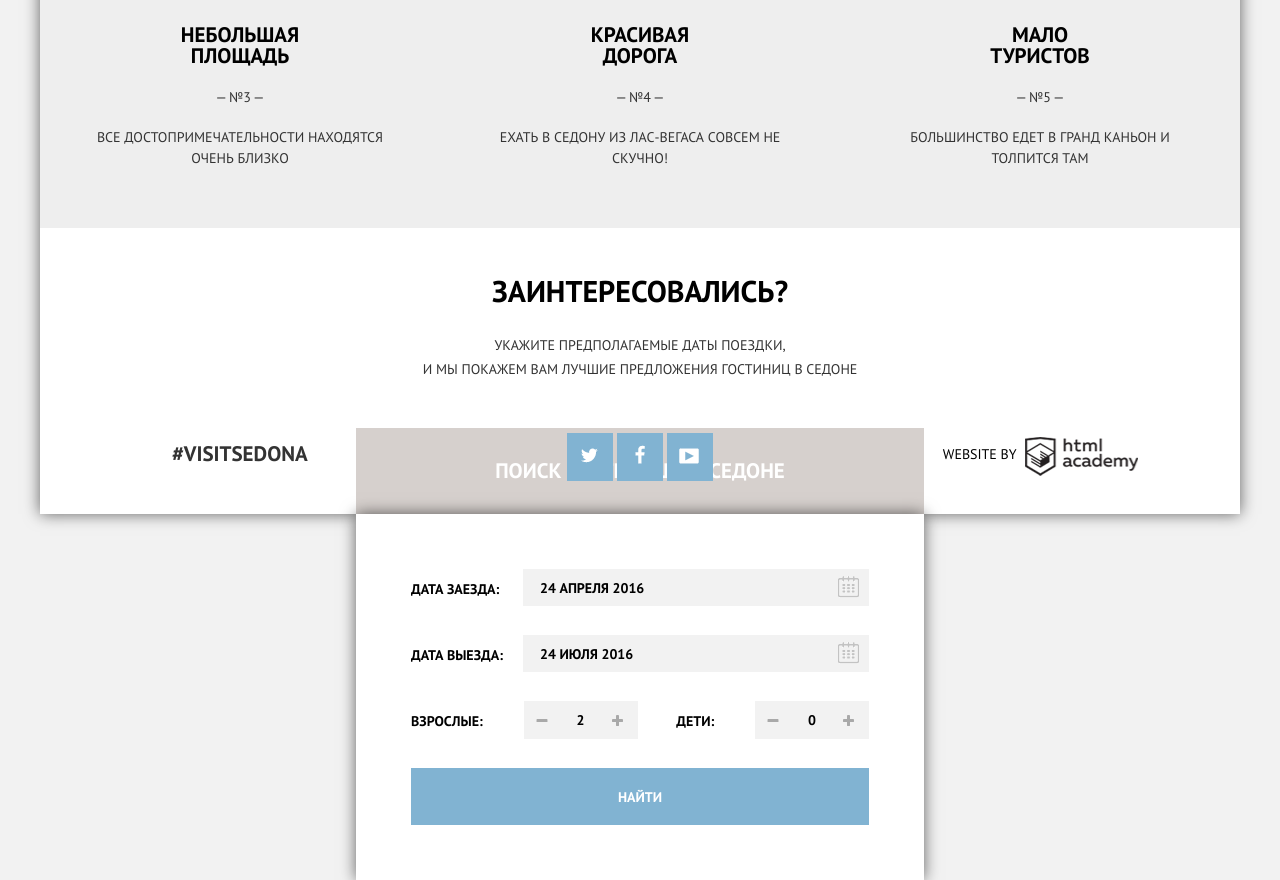
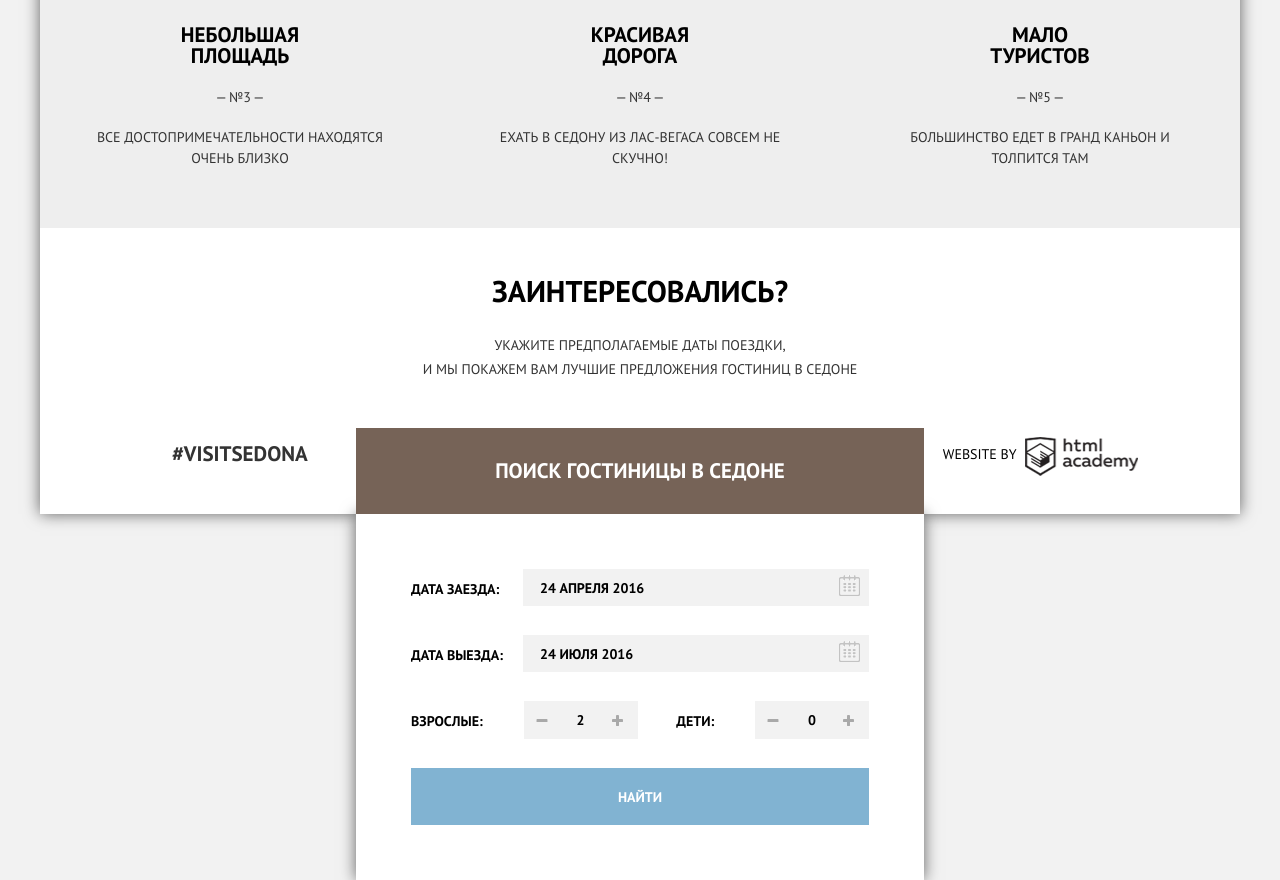
Before and after one commit to whie/199557-sedona, a plain HTML site: page index.html in a window 1280 px wide. Shown: the part 1649-2529 px from the top of the page. Drawn offline with Linux system fonts and the light colour scheme.

Commit message:
Изменение элемента (календарь) в форме в соответствие с тех. заданием

```diff
--- a/css/style.css
+++ b/css/style.css
@@ -245,6 +245,7 @@ li.logo {
   line-height: 26px;
   color: #ffffff;
   background-color: #766357;
+  z-index: 1000;
 }
 .search-btn:hover {
   cursor: pointer;
@@ -266,11 +267,34 @@ li.logo {
   text-align: left;
   box-sizing: border-box;
   box-shadow: 0 0 15px 0 rgba(0,0,0,0.6);
-  z-index: 1000;
+  z-index: 100;
+}
+.selected-date {
+  position: relative;
+  display: flex;
+  justify-content: space-between;
+  width: 100%;
 }
 .search label {
   line-height: 40px;
   height: 37px;
+}
+.calendar {
+  position: absolute;
+  top: 6px;
+  right: 9px;
+  content: "";
+  width: 21px;
+  height: 21px;
+  background-image: url("../img/sprite-calendar.png");
+  background-position: 0px 0px;
+  background-repeat: no-repeat;
+}
+.calendar:hover {
+  background-position: 0px -47px;
+}
+.calendar:active {
+  background-position: 0px -91px;
 }
 .search input {
   box-sizing: border-box;
@@ -283,10 +307,7 @@ li.logo {
   text-transform: uppercase;
 }
 .search input[type="text"] {
-  padding: 0px 30px 0 15px;
-  background-image: url("../img/sprite-calendar.png");
-  background-position: 97.5% 5px;
-  background-repeat: no-repeat;
+  padding: 0px 35px 0 15px;
 }
 .search input[type="number"] {
   margin-left: 2px;
@@ -304,7 +325,6 @@ li.logo {
   height: 12px;
   width: 12px;
   cursor: pointer;
-
   background: url("../img/sprite-qty-btn.png") center no-repeat;
 }
 .number-minus {
@@ -346,12 +366,6 @@ li.logo {
   background-color: #ffffff;
   border: 2px solid #e5e5e5;
 }
-.search input[type="text"]:hover {
-  background-position: 97.5% -42px;
-}
-.search input[type="text"]:active {
-  background-position: 97.5% -86px;
-}
 .search input[type="submit"]:hover {
   border: none;
   background-color: #669ec0;
@@ -368,7 +382,7 @@ li.logo {
   width: 100%;
   padding: 0;
   height: 120px;
-  background-color: rgba(255,255,255,0.7);
+  background-color: rgba(255,255,255,0.9);
 }
 .index-footer {
   position: absolute;
@@ -656,10 +670,10 @@ a.sorting-decrease {
   background-position: -5px -5px;
 }
 a.sorting-decrease:hover {
-  background-position: -5px -25px;
+  background-position: -5px -45px;
 }
 a.sorting-decrease:active {
-  background-position: -5px -45px;
+  background-position: -5px -25px;
 }
 a.arrow-active {
   background-position: -5px -25px;
--- a/index.html
+++ b/index.html
@@ -96,10 +96,16 @@
 					</p>
 					<h3 class="search-btn">Поиск гостиницы в Седоне</h3>
 					<form class="search" action="#" method="post">
-						<label for="date-arrival">Дата заезда:</label>
-						<input id="date-arrival" type="text" name="date-arrival" value="24 апреля 2016">
-						<label for="date-departure">Дата выезда:</label>
-						<input id="date-departure" type="text" name="date-departure" value="24 июля 2016">
+						<div class="selected-date">
+							<label for="date-arrival">Дата заезда:</label>
+							<input id="date-arrival" type="text" name="date-arrival" value="24 апреля 2016">
+							<span class="calendar"></span>
+						</div>
+						<div class="selected-date">
+							<label for="date-departure">Дата выезда:</label>
+							<input id="date-departure" type="text" name="date-departure" value="24 июля 2016">
+							<span class="calendar"></span>
+						</div>
 						<label for="number-adult">Взрослые:</label>
 						<div class="count-of-people">
 							<span class="number-minus qty-number"></span>
```
